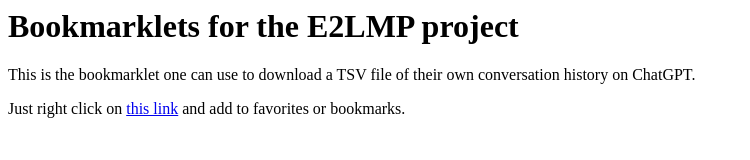
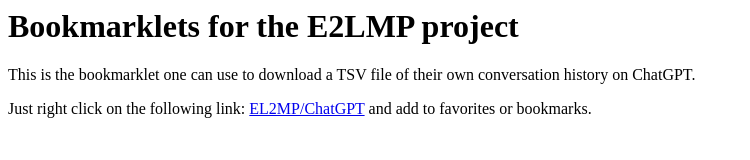
Before and after one commit to medialab/e2lmp-bookmarklets, a website: page index.html in a window 1280 px wide. Shown: the whole page, without its empty margins (0-750 px from the left). Drawn offline with Linux system fonts and the light colour scheme.

Commit message:
Rename bookmarklet link in index.html

```diff
--- a/index.html
+++ b/index.html
@@ -5,5 +5,5 @@
 </p>
 
 <p>
-  Just right click on <a href='{{bookmarklet}}'>this link</a> and add to favorites or bookmarks.
+  Just right click on the following link: <a href='{{bookmarklet}}'>EL2MP/ChatGPT</a> and add to favorites or bookmarks.
 </p>
```
